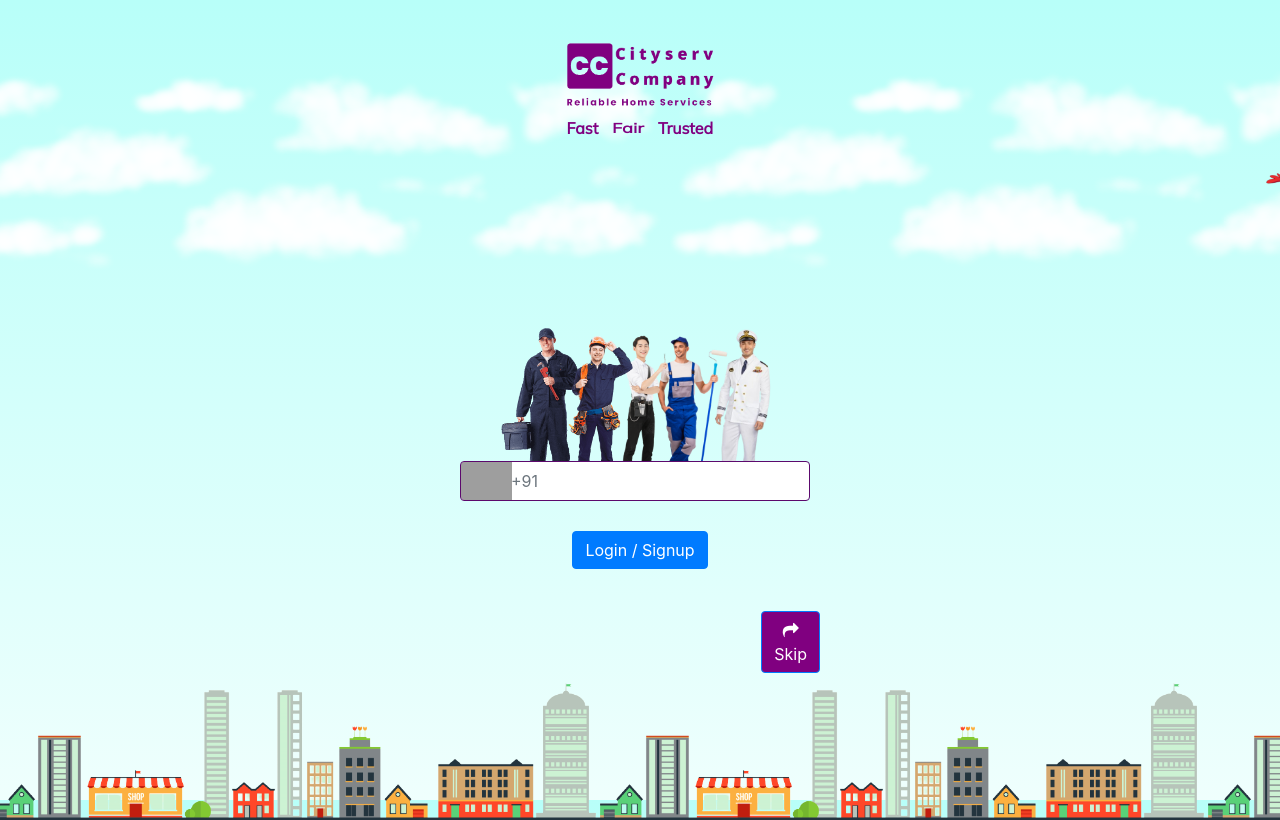
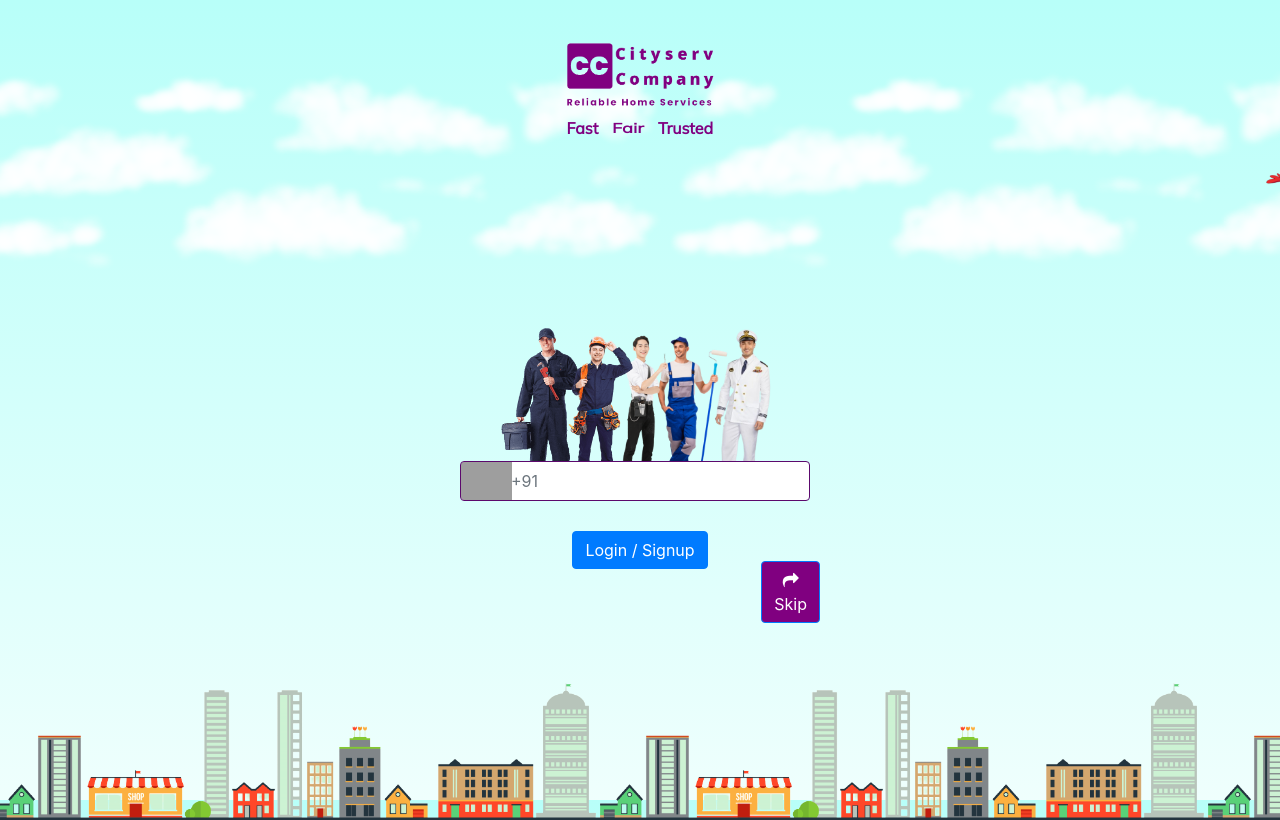
Before and after one commit to Jasabanta/testpage, a plain HTML site: page index.html in a window 1280 px wide. Shown: the top 820 px of the page. Drawn offline with nearby package versions, Linux system fonts and the light colour scheme; grey boxes are pictures that could not be loaded.

Commit message:
Update index.css

```diff
--- a/index.css
+++ b/index.css
@@ -145,7 +145,7 @@ span{
 }
 #skip{
     position: absolute;
-    top: 250px;
+    top: 200px;
     right: 0px;
     z-index: 15;
     background-color: purple;
```
